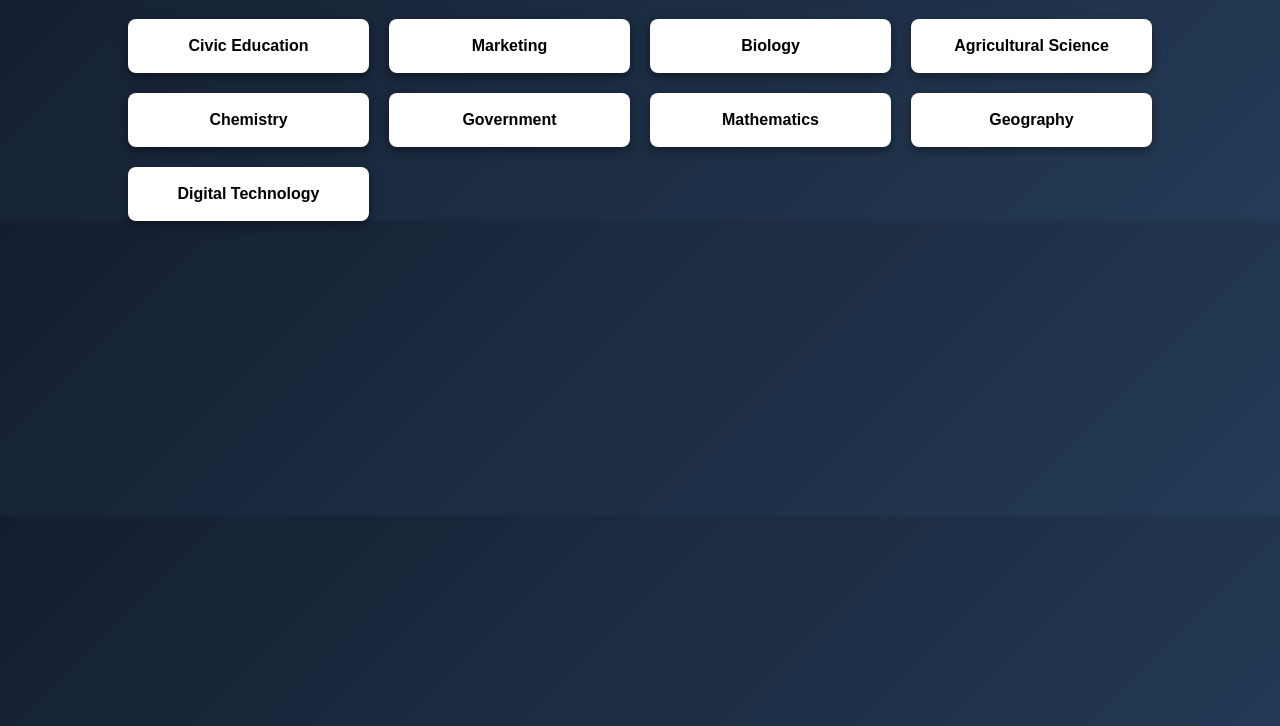
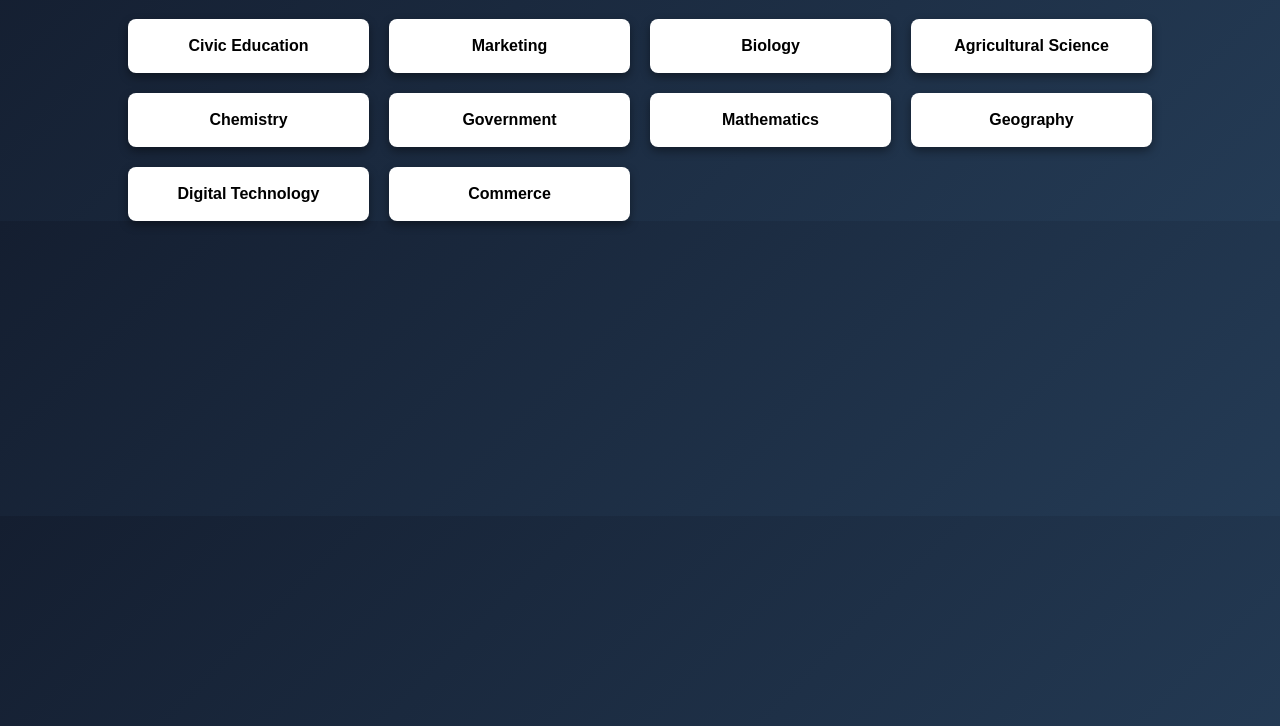
Before and after one commit to kceeAndre/Landmarkcbt, a plain HTML site: page sss1.html in a window 1280 px wide. Shown: the part 74-800 px from the top of the page. Drawn offline with Linux system fonts and the light colour scheme.

Commit message:
Update sss1.html
commerce added to sss1 questions

```diff
--- a/sss1.html
+++ b/sss1.html
@@ -32,6 +32,8 @@
 
 <a class="subject" onclick="startExam('https://docs.google.com/forms/d/e/1FAIpQLScbXCHjq7fkui0C8OenhvYEIODtl_IykKBPtFnmpjKGKATuIQ/viewform?usp=pp_url&entry.640439897=2026-03-11','SSS1_DT')">Digital Technology</a>
 
+<a class="subject" onclick="startExam(' https://docs.google.com/forms/d/e/1FAIpQLSdAJZwXe-owVXROZDF_K_2oDLToNHgdUDDz_akuLBLXJvVMlQ/viewform?usp=pp_url&entry.654455560=2026-03-14','SSS1_COMC')">Commerce</a>
+
 </div>
 
 </body>
```
